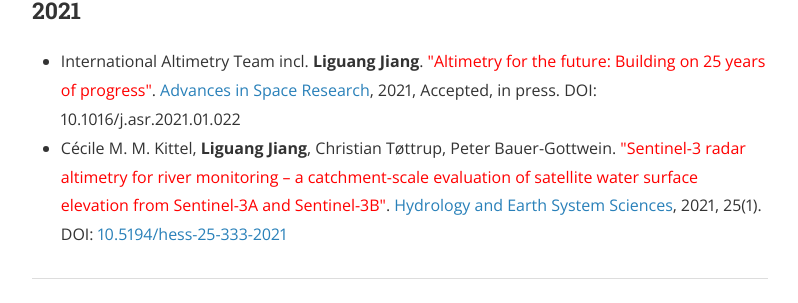
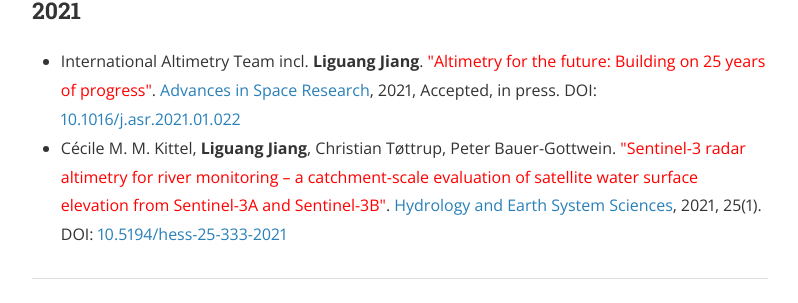
Before and after one commit to 12530/rshydro, a Jekyll site: the page built from publications.md, in a window 1280 px wide. Shown: the part 471-774 px from the top of the page, without its empty margins (240-1038 px from the left). Built offline with Jekyll 4.4.1, drawn with Linux system fonts in a browser that asks for light colours; nearby versions of some CDN libraries.

Commit message:
Update publications.md

```diff
--- a/publications.md
+++ b/publications.md
@@ -10,7 +10,7 @@ main_nav: true
 <hr>
 <h3>2021</h3>
 <ul>
-  <li>International Altimetry Team incl. <b>Liguang Jiang</b>. <font color="red">"Altimetry for the future: Building on 25 years of progress"</font>. <a href="https://hess.copernicus.org/articles/25/333/2021/"> Advances in Space Research</a>, 2021, Accepted, in press. DOI: <a href="https://doi.org/10.1016/j.asr.2021.01.022"></a>10.1016/j.asr.2021.01.022</li>
+  <li>International Altimetry Team incl. <b>Liguang Jiang</b>. <font color="red">"Altimetry for the future: Building on 25 years of progress"</font>. <a href="https://hess.copernicus.org/articles/25/333/2021/"> Advances in Space Research</a>, 2021, Accepted, in press. DOI: <a href="https://doi.org/10.1016/j.asr.2021.01.022">10.1016/j.asr.2021.01.022</a></li>
   <li>Cécile M. M. Kittel, <b>Liguang Jiang</b>, Christian Tøttrup, Peter Bauer-Gottwein. <font color="red">"Sentinel-3 radar altimetry for river monitoring – a catchment-scale evaluation of satellite water surface elevation from Sentinel-3A and Sentinel-3B"</font>. <a href="https://hess.copernicus.org/articles/25/333/2021/"> Hydrology and Earth System Sciences</a>, 2021, 25(1). DOI: <a href="https://doi.org/10.5194/hess-25-333-2021">10.5194/hess-25-333-2021</a></li>
 </ul>
 
```
